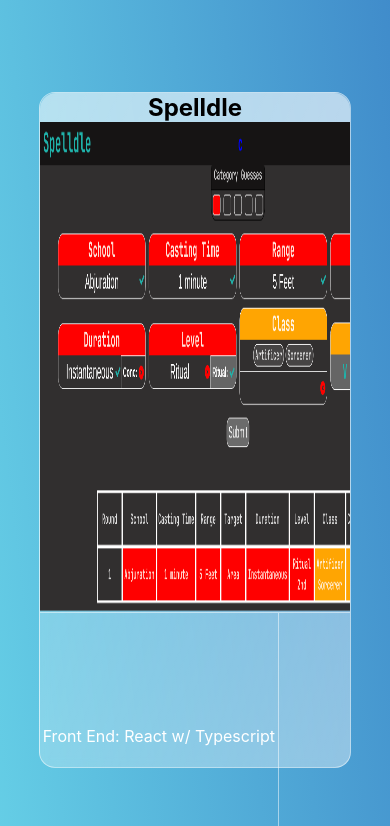
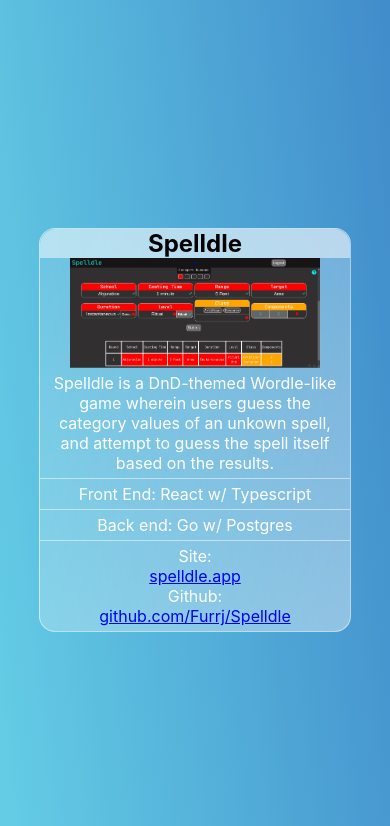
Before and after one commit to Furrj/jacksonfurr.dev, a plain HTML site: page client/index.html in a window 390 px wide. Shown: the part 1680-2506 px from the top of the page. Drawn offline with Linux system fonts and the light colour scheme.

Commit message:
projects mobile styling

```diff
--- a/client/styles.scss
+++ b/client/styles.scss
@@ -384,4 +384,46 @@ section {
 			font-size: larger;
 		}
 	}
+
+	#projects {
+		.content.spelldle {
+			display: flex;
+			flex-direction: column;
+			.top {
+				display: flex;
+				flex-direction: column;
+				align-items: center;
+
+				img {
+					width: 250px;
+				}
+			}
+
+			.bottom {
+				display: flex;
+				flex-direction: column;
+
+				grid-template-rows: repeat(2, 1fr);
+
+				.left {
+					border-right: none;
+					div {
+						padding: 5px;
+					}
+					.bottom {
+						border-bottom: $border;
+					}
+				}
+
+				.right {
+					padding: 5px;
+
+					div {
+						display: flex;
+						flex-direction: column;
+					}
+				}
+			}
+		}
+	}
 }
```
Also changed, not shown: client/styles.css, 1 other file.
